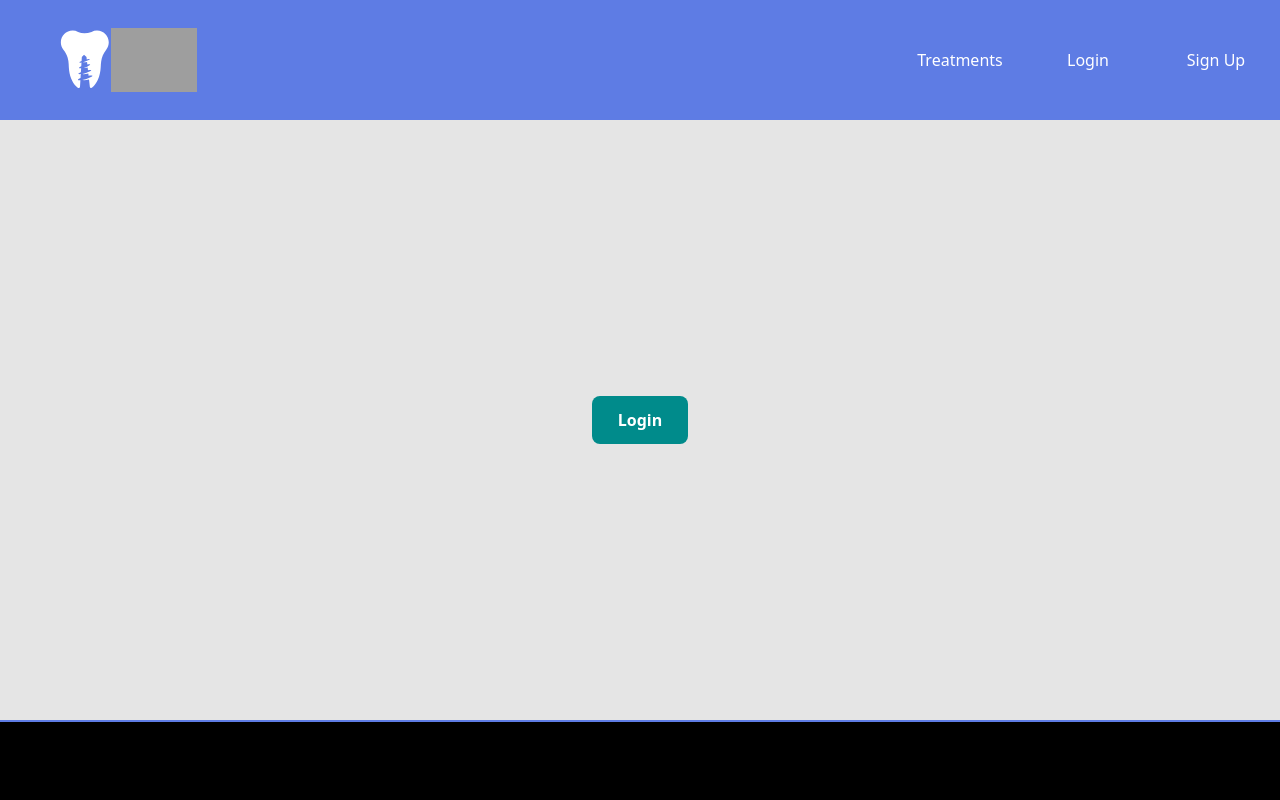
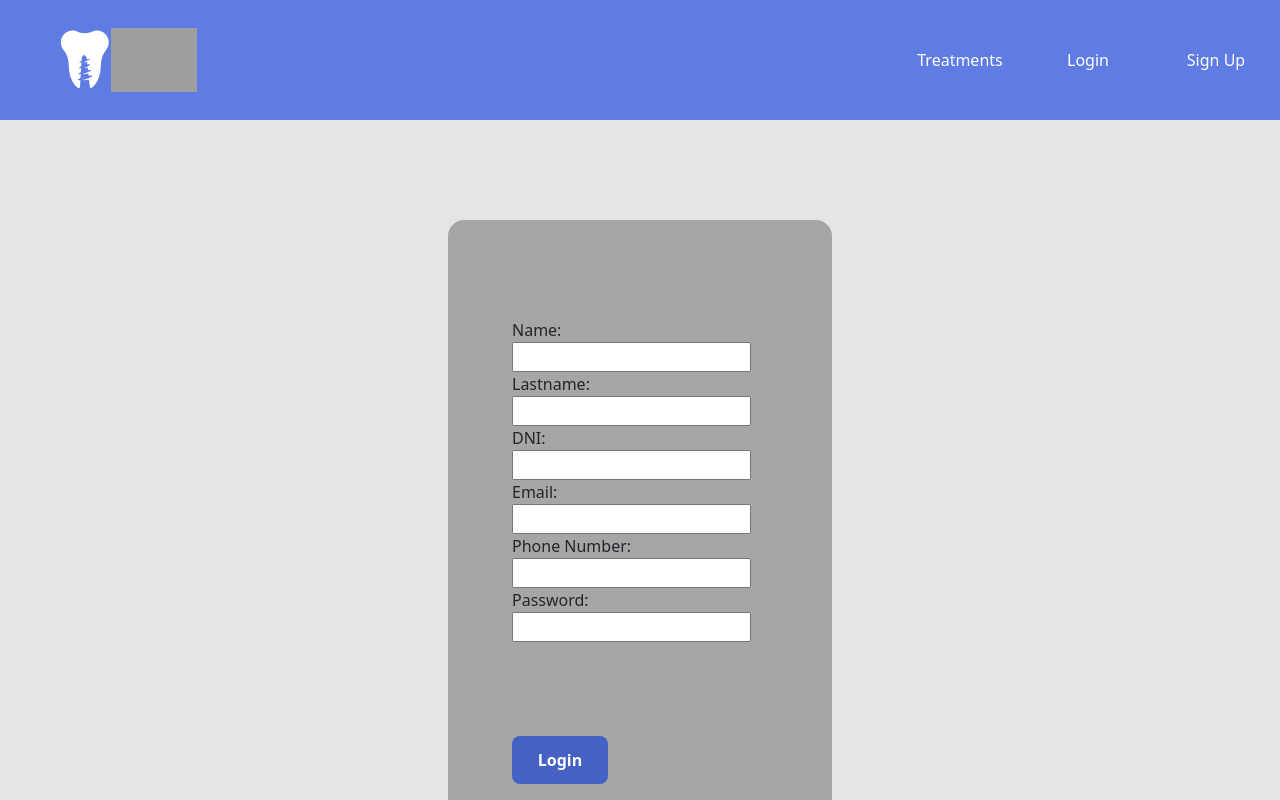
Before and after one commit to WilberEV/Proyecto-5---Front-Clinica-Dental, a React (Vite) app: page /signup in a window 1280 px wide. Shown: the top 800 px of the page. Built offline with nearby package versions, Linux system fonts and the light colour scheme; grey boxes are pictures that could not be loaded.

Commit message:
SignUp page desing

```diff
--- a/src/layouts/Login/Login.css
+++ b/src/layouts/Login/Login.css
@@ -54,6 +54,6 @@
 
 .loginButton:hover {
 
-    background-color: darkseagreen;
+    background-color: #4545c3;
     transition: 0.3s;
 }
--- a/src/layouts/SignUp/SignUp.css
+++ b/src/layouts/SignUp/SignUp.css
@@ -1,5 +1,5 @@
 .signUpBody{
-    height: 75vh;
+    height: 100vh;
     width: 100vw;
 
     display: flex;
@@ -7,6 +7,42 @@
     align-items: center;
 
     background-color: #E5E5E5;
+}
+
+.signUpContainer{
+    height: 75vh;
+    width: 30vw;
+
+    display: flex;
+    justify-content: center;
+    align-items: center;
+    flex-direction: column;
+
+    background-color: #a6a6a6;
+    border-radius: 1em;
+}
+
+.signUpContainer2{
+    height: 60vh;
+    width: 20vw;
+
+    display: flex;
+    justify-content: center;
+    align-items: start;
+    flex-direction: column;
+
+}
+
+.signUpContainer3{
+    height: 10vh;
+    width: 20vw;
+
+    display: flex;
+    justify-content: center;
+    align-items: start;
+    flex-direction: column;
+
+
 }
 
 .signUpButton {
@@ -18,7 +54,7 @@
     justify-content: center;
     align-items: center;
 
-    background-color: darkcyan;
+    background-color: #4561c3;
 
     border-radius: 0.5em;
     transition: 0.3s;
@@ -27,3 +63,9 @@
 
     cursor: pointer;
 }
+
+.signUpButton:hover {
+
+    background-color: #4545c3;
+    transition: 0.3s;
+}
--- a/src/layouts/SignUp/SignUp.jsx
+++ b/src/layouts/SignUp/SignUp.jsx
@@ -1,13 +1,130 @@
-import React from 'react'
-import './SignUp.css'
-import { userSignUp } from '../../services/apiCalls'
+import React, { useState, useEffect } from "react";
+import "./SignUp.css";
+
+import { useNavigate } from "react-router-dom";
+import { useDispatch, useSelector } from "react-redux";
+import jwt_decode from "jwt-decode";
+import { InputText } from "../../components/InputText/InputText";
+import { userSignUp } from "../../services/apiCalls";
+import { login, userData } from "../userSlice"
 
 export const SignUp = () => {
+  const dispatch = useDispatch();
+  const userRdxData = useSelector(userData);
+  const navigate = useNavigate();
+
+  //Hooks
+  const [credentials, setCredentials] = useState({
+    name: "",
+    lastname: "",
+    dni: "",
+    email: "",
+    phone: "",
+    password: "",
+    role: "USER",
+  });
+
+  const [message, setMessage] = useState("");
+
+  //Handler
+  const inputHandler = (e) => {
+    setCredentials((prevState) => ({
+      ...prevState,
+      [e.target.name]: e.target.value,
+    }));
+  };
+
+  const signingIn = () => {
+    userSignUp(credentials)
+      .then((result) => {
+        const decoded = jwt_decode(result.data.token);
+
+        const datos = {
+          token: result.data.token,
+          user: decoded,
+        };
+        //Una vez tengo el token, lo guardo con el dispatch
+        dispatch(login({ credentials: datos }));
+
+        setMessage(`Bienvenido de nuevo mr.${decoded.email}`);
+        //Nos vamos de aqui....
+
+        setTimeout(() => {
+          navigate("/");
+        }, 2750);
+      })
+      .catch((error) => console.log(error));
+  };
+
+  useEffect(() => {
+    if (userRdxData.credentials.token) {
+      navigate("/");
+    }
+  }, []);
+
   return (
-    <div className='signUpBody'>
-      <div className="signUpButton" onClick={() => userSignUp()}>
-            Login
+    <div className="signUpBody">
+      {message != "" ? (
+        <div>{message}</div>
+      ) : (
+        <div className="signUpContainer">
+          <div className="signUpContainer2">
+            <div>Name:</div>
+            <InputText
+              type={"name"}
+              className={"basicInput"}
+              placeholder={""}
+              name={"name"}
+              handler={inputHandler}
+            />
+            <div>Lastname:</div>
+            <InputText
+              type={"lastname"}
+              className={"basicInput"}
+              placeholder={""}
+              name={"lastname"}
+              handler={inputHandler}
+            />
+            <div>DNI:</div>
+            <InputText
+              type={"dni"}
+              className={"basicInput"}
+              placeholder={""}
+              name={"dni"}
+              handler={inputHandler}
+            />
+            <div>Email:</div>
+            <InputText
+              type={"email"}
+              className={"basicInput"}
+              placeholder={""}
+              name={"email"}
+              handler={inputHandler}
+            />
+            <div>Phone Number:</div>
+            <InputText
+              type={"phone"}
+              className={"basicInput"}
+              placeholder={""}
+              name={"phone"}
+              handler={inputHandler}
+            />
+            <div>Password:</div>
+            <InputText
+              type={"password"}
+              className={"basicInput"}
+              placeholder={""}
+              name={"password"}
+              handler={inputHandler}
+            />
           </div>
+          <div className="signUpContainer3">
+          <div className="signUpButton" onClick={() => signingIn()}>
+              Login
+            </div>
+          </div>
+        </div>
+      )}
     </div>
-  )
-}
+  );
+};
--- a/src/layouts/Treatments/Treatments.jsx
+++ b/src/layouts/Treatments/Treatments.jsx
@@ -1,5 +1,6 @@
 import React from 'react'
 import './Treatments.css'
+import { useNavigate } from "react-router-dom";
 
 import orthodontics from '../../assets/img/orthodontics.jpg'
 import bruxism from '../../assets/img/bruxism.jpg'
@@ -10,30 +11,33 @@ import whitening from '../../assets/img/whitening.jpg'
 
 
 export const Treatments = () => {
+
+  const navigate = useNavigate()
+
   return (
     <div className='treatmentsBody'>
       <div className='treatmentsGrid'>
-        <div className='treatmentsCard'>
+        <div className='treatmentsCard' onClick={() => navigate("/appointments")}>
           <img src={orthodontics}/>
           <p>Orthodontics</p>
         </div>
-        <div className='treatmentsCard'>
+        <div className='treatmentsCard' onClick={() => navigate("/appointments")}>
           <img src={dentures}/>
           <p>Dentures</p>
         </div>
-        <div className='treatmentsCard'>
+        <div className='treatmentsCard' onClick={() => navigate("/appointments")}>
           <img src={whitening}/>
           <p>Teeth whitening</p>
         </div>
-        <div className='treatmentsCard'>
+        <div className='treatmentsCard' onClick={() => navigate("/appointments")}>
           <img src={bruxism}/>
           <p>Bruxism</p>
         </div>
-        <div className='treatmentsCard'>
+        <div className='treatmentsCard' onClick={() => navigate("/appointments")}>
           <img src={emergencies}/>
           <p>Dental emergencies</p>
         </div>
-        <div className='treatmentsCard'>
+        <div className='treatmentsCard' onClick={() => navigate("/appointments")}>
           <img src={prevention}/>
           <p>Prevention and dental hygiene</p>
         </div>
```
Also changed, not shown: src/layouts/Login/Login.jsx (+3 -4 lines).
